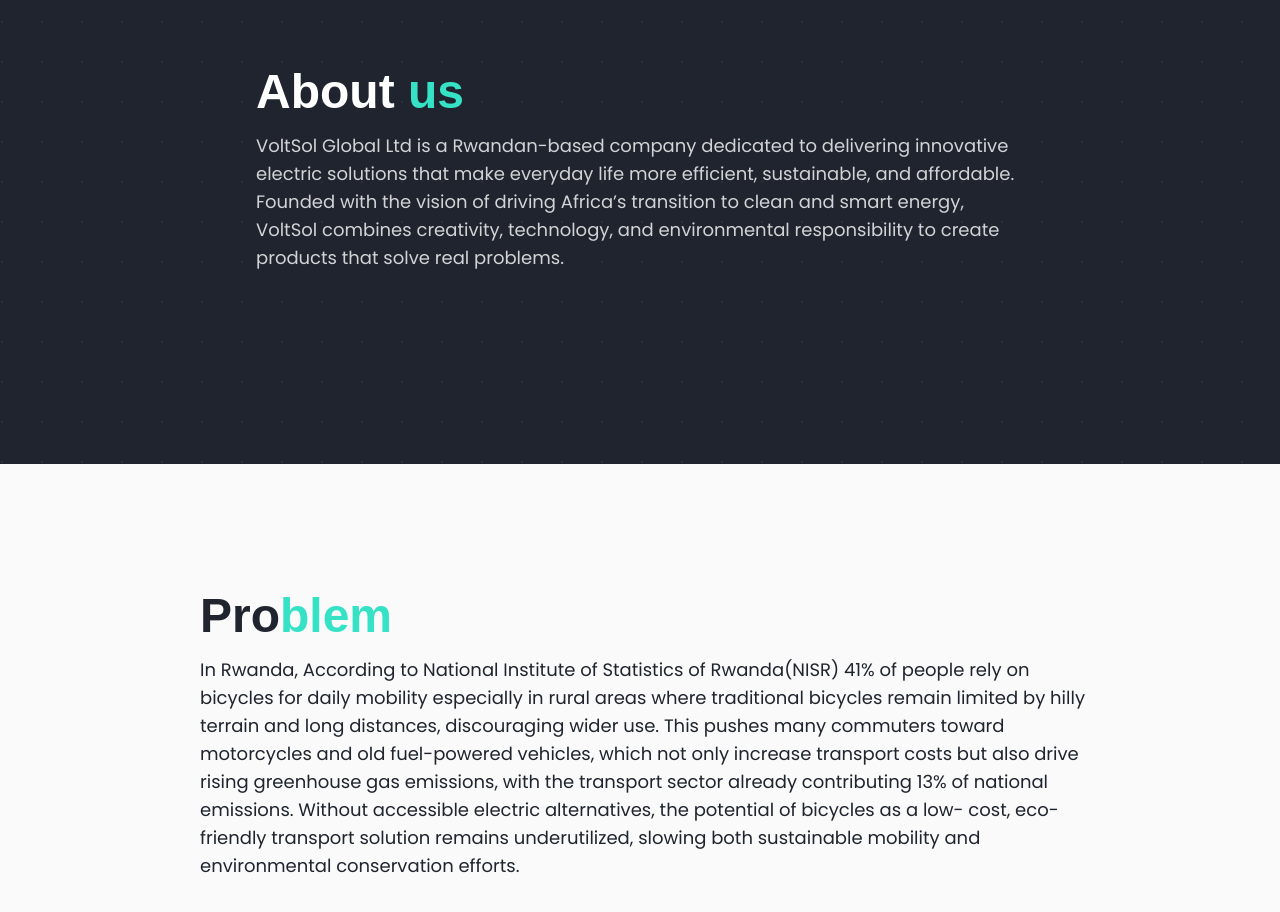
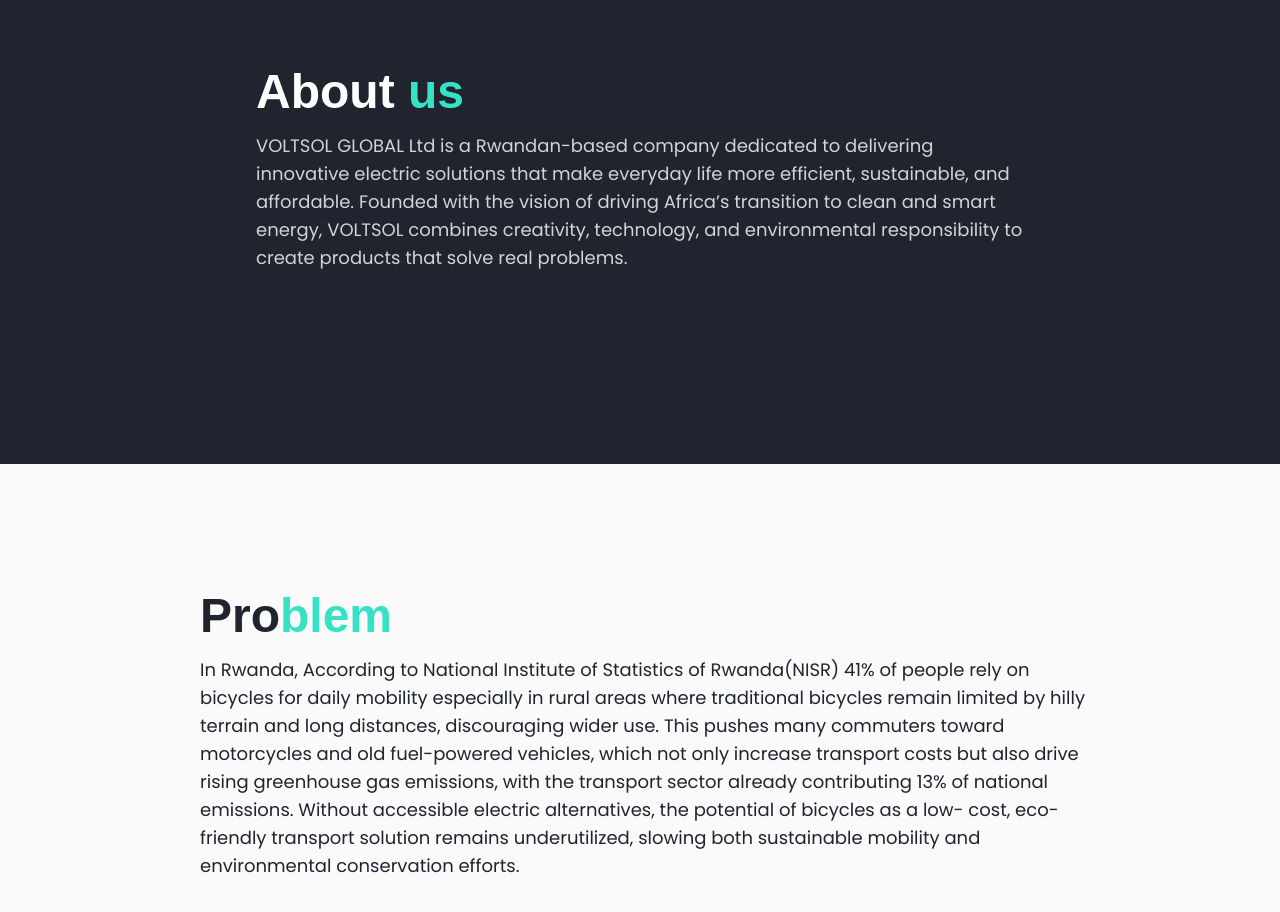
Before and after one commit to iraelie251006/voltsol, a Next.js app: page / in a window 1280 px wide. Shown: the part 860-1772 px from the top of the page. Built offline with nearby package versions, Linux system fonts and the light colour scheme.

Commit message:
Update company name to consistent uppercase styling in About component

```diff
--- a/components/About.tsx
+++ b/components/About.tsx
@@ -16,11 +16,11 @@ const About = () => {
             About <span className="text-primary-glow">us</span>
           </h2>
           <p className="text-lg text-secondary-foreground/80">
-            VoltSol Global Ltd is a Rwandan-based company
+            VOLTSOL GLOBAL Ltd is a Rwandan-based company
             dedicated to delivering innovative electric solutions that
             make everyday life more efficient, sustainable, and
             affordable. Founded with the vision of driving Africa’s
-            transition to clean and smart energy, VoltSol combines
+            transition to clean and smart energy, VOLTSOL combines
             creativity, technology, and environmental responsibility
             to create products that solve real problems.
           </p>
```
